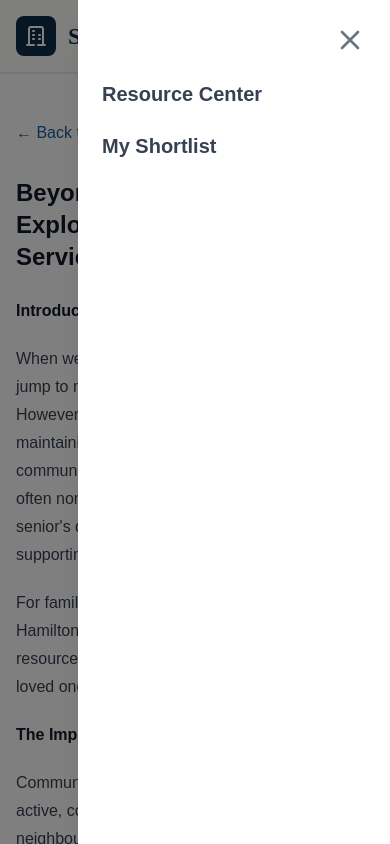
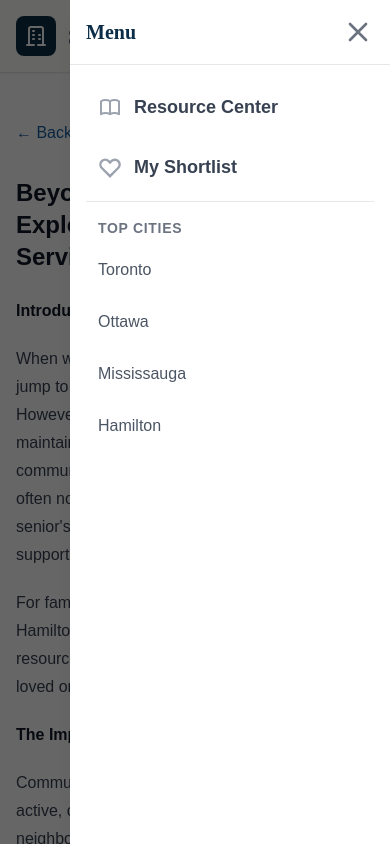
Before and after one commit to harinderlabana/senior-care-ontario, a React (Create React App) app: page /blog/beyond-medical-care in a window 390 px wide. Both pictures are taken after a click on the button "Open menu". Shown: the top 844 px of the page. Built offline with nearby package versions, Linux system fonts and the light colour scheme; no server answers.

Commit message:
improved menu for mobile users

```diff
--- a/src/components/common/Icons.js
+++ b/src/components/common/Icons.js
@@ -115,8 +115,6 @@ export const HeartIcon = ({ className, filled }) => (
     />
   </svg>
 );
-
-// New icons for the hamburger menu
 export const MenuIcon = ({ className }) => (
   <svg
     className={className}
@@ -149,3 +147,20 @@ export const CloseIcon = ({ className }) => (
     />
   </svg>
 );
+// New icon for the Resource Center
+export const BookOpenIcon = ({ className }) => (
+  <svg
+    className={className}
+    xmlns="http://www.w3.org/2000/svg"
+    fill="none"
+    viewBox="0 0 24 24"
+    stroke="currentColor"
+  >
+    <path
+      strokeLinecap="round"
+      strokeLinejoin="round"
+      strokeWidth="2"
+      d="M12 6.253v13m0-13C10.832 5.477 9.246 5 7.5 5S4.168 5.477 3 6.253v13C4.168 18.477 5.754 18 7.5 18s3.332.477 4.5 1.253m0-13C13.168 5.477 14.754 5 16.5 5c1.747 0 3.332.477 4.5 1.253v13C19.832 18.477 18.246 18 16.5 18c-1.746 0-3.332.477-4.5 1.253"
+    />
+  </svg>
+);
--- a/src/components/layout/Header.js
+++ b/src/components/layout/Header.js
@@ -1,9 +1,18 @@
 import React, { useState } from "react";
 import { Link } from "react-router-dom";
-import { BuildingIcon, MenuIcon, CloseIcon } from "../common/Icons";
+import {
+  BuildingIcon,
+  MenuIcon,
+  CloseIcon,
+  HeartIcon,
+  BookOpenIcon,
+} from "../common/Icons";
 
 const Header = ({ favoritesCount }) => {
   const [isMenuOpen, setIsMenuOpen] = useState(false);
+
+  // Manually define top cities for the menu for now
+  const topCities = ["Toronto", "Ottawa", "Mississauga", "Hamilton"];
 
   return (
     <>
@@ -57,7 +66,7 @@ const Header = ({ favoritesCount }) => {
         </nav>
       </header>
 
-      {/* FIX: Mobile Menu now a slide-in overlay */}
+      {/* Mobile Menu Overlay */}
       <div
         className={`fixed inset-0 z-40 transition-opacity duration-300 ${
           isMenuOpen ? "opacity-100" : "opacity-0 pointer-events-none"
@@ -65,18 +74,21 @@ const Header = ({ favoritesCount }) => {
       >
         {/* Backdrop */}
         <div
-          className="absolute inset-0 bg-black/50"
+          className="absolute inset-0 bg-black/60"
           onClick={() => setIsMenuOpen(false)}
         ></div>
 
-        {/* Menu Panel */}
+        {/* Menu Panel that slides in */}
         <div
-          className={`absolute top-0 right-0 h-full w-4/5 max-w-sm bg-white shadow-xl transition-transform duration-300 ${
+          className={`absolute top-0 right-0 h-full w-full max-w-xs bg-white shadow-xl transition-transform duration-300 ease-in-out ${
             isMenuOpen ? "translate-x-0" : "translate-x-full"
           }`}
         >
-          <div className="flex flex-col p-6 space-y-6">
-            <div className="flex justify-end">
+          <div className="flex flex-col h-full">
+            <div className="flex justify-between items-center p-4 border-b border-gray-200">
+              <h2 className="font-heading text-xl font-bold text-[#0c2d48]">
+                Menu
+              </h2>
               <button
                 onClick={() => setIsMenuOpen(false)}
                 aria-label="Close menu"
@@ -84,25 +96,49 @@ const Header = ({ favoritesCount }) => {
                 <CloseIcon className="w-8 h-8 text-gray-500" />
               </button>
             </div>
+            <div className="flex-grow p-4 space-y-2">
               <Link
                 to="/blog"
                 onClick={() => setIsMenuOpen(false)}
-              className="text-xl font-semibold text-gray-700 hover:text-[#145DA0]"
+                className="flex items-center gap-3 p-3 text-lg font-semibold text-gray-700 hover:text-[#145DA0] hover:bg-gray-100 rounded-lg"
               >
-              Resource Center
+                <BookOpenIcon className="w-6 h-6 text-gray-400" />
+                <span>Resource Center</span>
               </Link>
               <Link
                 to="/shortlist"
                 onClick={() => setIsMenuOpen(false)}
-              className="relative flex items-center gap-3 text-xl font-semibold text-gray-700 hover:text-[#145DA0]"
+                className="relative flex items-center justify-between p-3 text-lg font-semibold text-gray-700 hover:text-[#145DA0] hover:bg-gray-100 rounded-lg"
               >
+                <div className="flex items-center gap-3">
+                  <HeartIcon className="w-6 h-6 text-gray-400" filled={false} />
                   <span>My Shortlist</span>
+                </div>
                 {favoritesCount > 0 && (
-                <span className="bg-red-500 text-white text-xs w-6 h-6 rounded-full flex items-center justify-center">
+                  <span className="bg-red-500 text-white text-xs font-bold w-6 h-6 rounded-full flex items-center justify-center">
                     {favoritesCount}
                   </span>
                 )}
               </Link>
+
+              <div className="border-t border-gray-200 pt-4 mt-4">
+                <h3 className="px-3 text-sm font-semibold text-gray-500 uppercase tracking-wider">
+                  Top Cities
+                </h3>
+                <div className="mt-2 space-y-1">
+                  {topCities.map((city) => (
+                    <Link
+                      key={city}
+                      to={`/city/${city.toLowerCase()}`}
+                      onClick={() => setIsMenuOpen(false)}
+                      className="block p-3 text-base font-medium text-gray-600 hover:text-[#145DA0] hover:bg-gray-100 rounded-lg"
+                    >
+                      {city}
+                    </Link>
+                  ))}
+                </div>
+              </div>
+            </div>
           </div>
         </div>
       </div>
```
Lines whose indentation alone changed are shown as unchanged.
